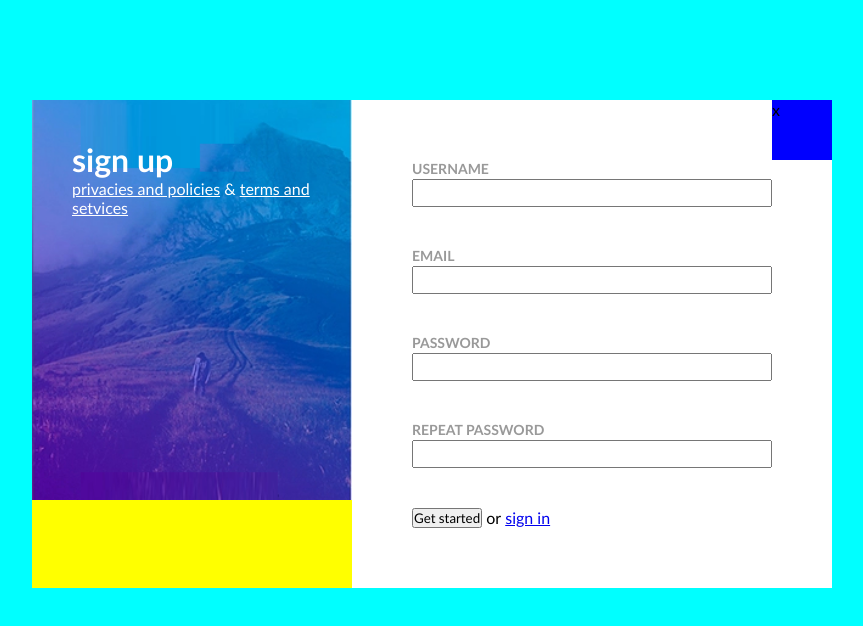
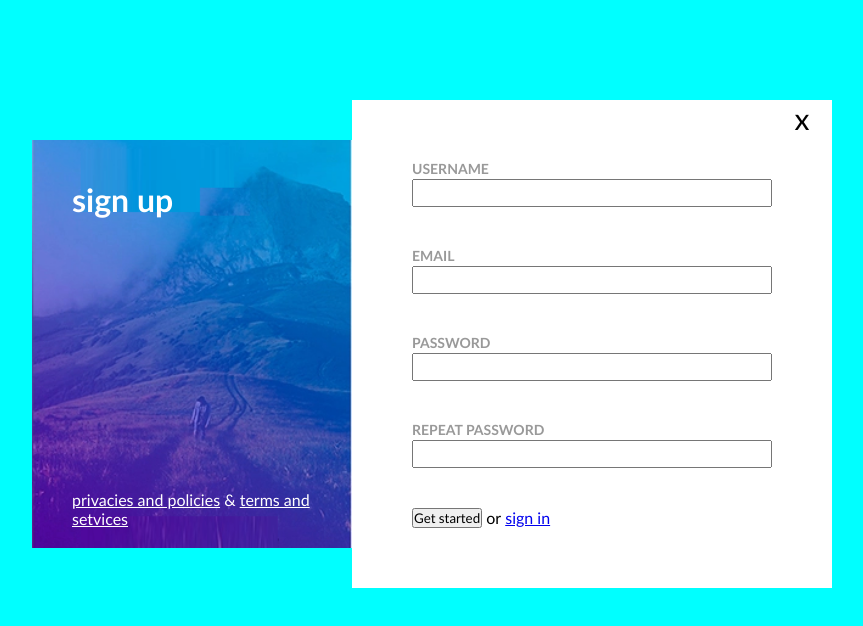
Before and after one commit to Mantachkis/6-sign-up, a plain HTML site: page index.html in a window 1280 px wide. Shown: the whole page, without its empty margins (208-1071 px from the left). Drawn offline with Linux system fonts and the light colour scheme.

Commit message:
left column auto hight

```diff
--- a/css/main.css
+++ b/css/main.css
@@ -18,21 +18,24 @@ background-color: aqua;
         width: 800px;
         margin-top: 100px;
         margin-left: calc((100% - 800px) / 2);
-        background-color: yellow;
+        position: relative;
+
     }
 .left-column
     {
 padding: 40px;
 width:40% ;
-height: 400px;
+
 float: left;
-background-color: green;
+
 box-sizing: border-box;
 background-image: url(../img/hill.jpg);
 background-repeat: no-repeat;
 background-size: cover;
 background-position: center;
-
+position: absolute;
+top: 40px;
+bottom: 40px;
     }
 .main-title
     {
@@ -45,8 +48,12 @@ background-position: center;
 .bottom-link
     {
         display: inline-block;
-        width: 100%;
         color: #fff;
+        position: absolute;
+        bottom: 20px;
+        left: 40px;
+        right: 40px;
+
     }
 .link
     {
@@ -59,10 +66,10 @@ background-position: center;
 .right-column
     {
         width: 60%;
-        float: left;
+        float: right;
         padding: 60px;
         background-color: #fff;
-        position: relative;
+
 
     }
 .close
@@ -70,10 +77,13 @@ background-position: center;
         display: inline-block;
         width: 60px;
         height: 60px;
-        background-color: blue;
+
         position: absolute;
         top: 0;
         right: 0;
+        font-size: 30px;
+        text-align: center;
+        line-height: 53pxS;
 
 
     }
```
